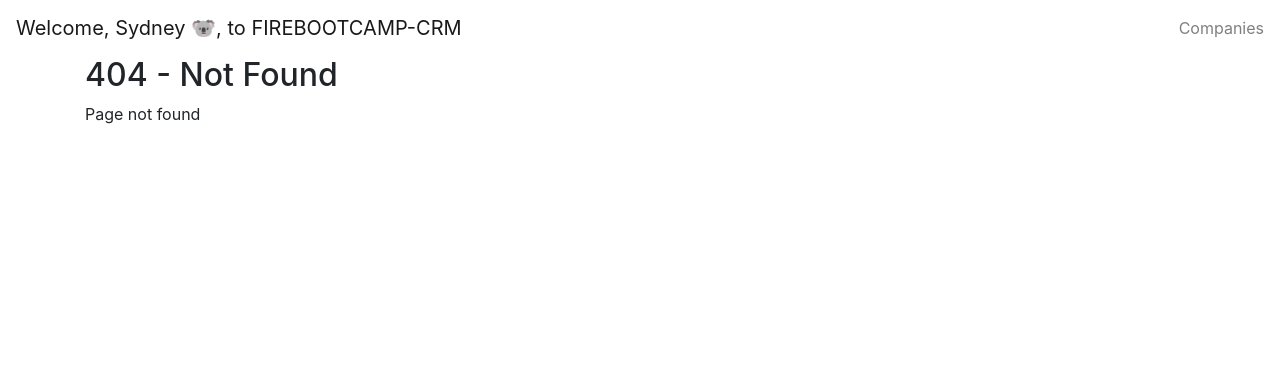
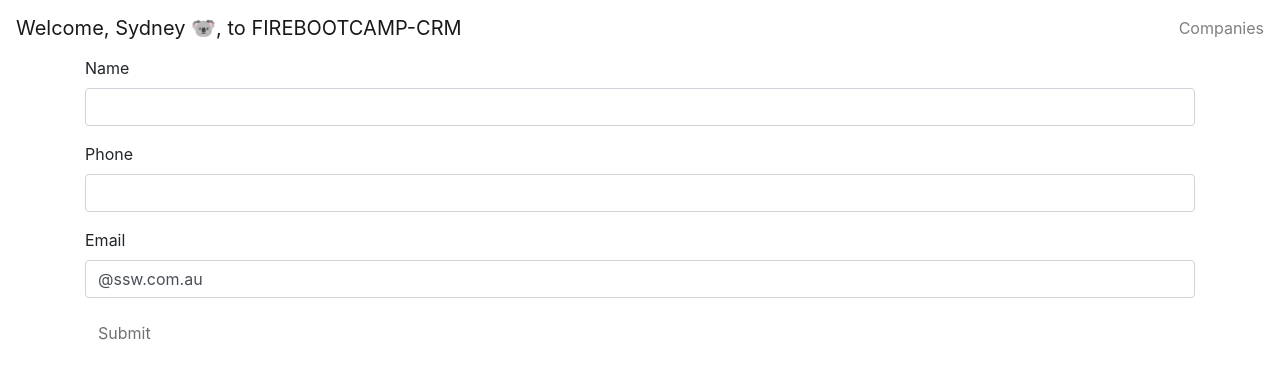
Before and after one commit to SSWConsulting/fbc-sydney-nov-2019, an Angular app: page /company/edit/1 in a window 1280 px wide. Before the commit this address had no page. Shown: the top 378 px of the page. Built offline with nearby package versions, Linux system fonts and the light colour scheme.

Commit message:
Added add company

```diff
--- a/src/app/app-routing.module.ts
+++ b/src/app/app-routing.module.ts
@@ -9,6 +9,7 @@
   { path: '', redirectTo: 'company/list', pathMatch: 'full'  },
   { path: 'company/list', component: CompanyListComponent },
   { path: 'company/new', component: CompanyEditComponent },
+  { path: 'company/edit/:id', component: CompanyEditComponent },
   { path: '**', component: NotFoundComponent },
 ];
 
--- a/src/app/company/company-edit/company-edit.component.html
+++ b/src/app/company/company-edit/company-edit.component.html
@@ -1,3 +1,24 @@
-<p>company-edit works!</p>
+<form [formGroup]="companyForm" novalidate>
 
-<input [formControl]="inputControl" type="text" class="form-control">
+    <div class="form-group">
+      <label for="name">Name</label>
+      <input type="text" class="form-control" name="name" formControlName="name">
+      <div *ngIf="companyForm.get('name').hasError('required') && companyForm.get('name').touched" class="alert alert-danger">
+        Name is required
+      </div>
+    </div>
+
+    <div class="form-group">
+      <label for="phone">Phone</label>
+      <input type="text" class="form-control" name="phone" formControlName="phone" />
+    </div>
+
+    <div class="form-group">
+      <label for="email">Email</label>
+      <input type="text" class="form-control" name="email" formControlName="email" />
+    </div>
+
+    <div class="form-group">
+      <button type="button" (click)="saveCompany()" [disabled]="!companyForm.valid" class="btn btn-default">Submit</button>
+    </div>
+  </form>
--- a/src/app/company/company-edit/company-edit.component.ts
+++ b/src/app/company/company-edit/company-edit.component.ts
@@ -1,6 +1,9 @@
 import { Component, OnInit } from '@angular/core';
-import { FormControl } from '@angular/forms';
+import { FormControl, FormGroup, Validators } from '@angular/forms';
 import { debounceTime } from 'rxjs/operators';
+import { CompanyService } from '../company.service';
+import { Router, ActivatedRoute } from '@angular/router';
+import { Company } from '../company';
 
 @Component({
   selector: 'fbc-company-edit',
@@ -9,14 +12,33 @@
 })
 export class CompanyEditComponent implements OnInit {
 
-  constructor() { }
+  isNewCompany: boolean;
+  companyId: number;
+  companyForm: FormGroup;
 
-  inputControl: FormControl = new FormControl();
+  constructor(
+    private companyService: CompanyService,
+    private router: Router,
+    private activatedRoute: ActivatedRoute
+  ) { }
+
 
   ngOnInit() {
-    this.inputControl.valueChanges
-    .pipe(debounceTime(2000))
-    .subscribe(v => console.log('value changed to: ', v));
+    this.companyId = this.activatedRoute.snapshot.params.id;
+    this.isNewCompany = !this.companyId;
+
+    this.companyForm = new FormGroup({
+      name: new FormControl('', Validators.required),
+      email: new FormControl('@ssw.com.au'),
+      phone: new FormControl()
+    });
+
+  }
+
+  saveCompany() {
+    const newCompany: Company = this.companyForm.value;
+    this.companyService.addCompany(newCompany)
+    .subscribe(c => this.router.navigateByUrl('/company/list'));
   }
 
 }
--- a/src/app/company/company-table/company-table.component.html
+++ b/src/app/company/company-table/company-table.component.html
@@ -13,7 +13,8 @@
         <td>{{company.email}}</td>
         <td>{{company.phone}}</td>
         <td>
-          <button class="btn btn-warning">EDIT ✍</button>
+          <button class="btn btn-warning"
+          [routerLink]="['/company', 'edit', company.id]">EDIT ✍</button>
           <button class="btn btn-danger"
           (click)="deleteCompanyChild(company)" >DELETE 💥</button>
         </td>
--- a/src/app/company/company.service.ts
+++ b/src/app/company/company.service.ts
@@ -1,6 +1,6 @@
 import { Injectable } from '@angular/core';
 import { Company } from './company';
-import { HttpClient } from '@angular/common/http';
+import { HttpClient, HttpHeaders } from '@angular/common/http';
 import { Observable, of } from 'rxjs';
 import { catchError, finalize } from 'rxjs/operators';
 
@@ -31,6 +31,14 @@
       );
   }
 
+  addCompany(company: Company): Observable<Company> {
+    return this.httpClient.post<Company>(`${this.API_BASE}/company`, company,
+    { headers: new HttpHeaders().set('content-type', 'application/json') })
+    .pipe(
+      catchError(this.handleError)
+      );
+  }
+
   handleError(error: Error): Observable<any> {
     console.log('ERROR CAUGHT IN SERVICE', error);
     return of([]);
```
